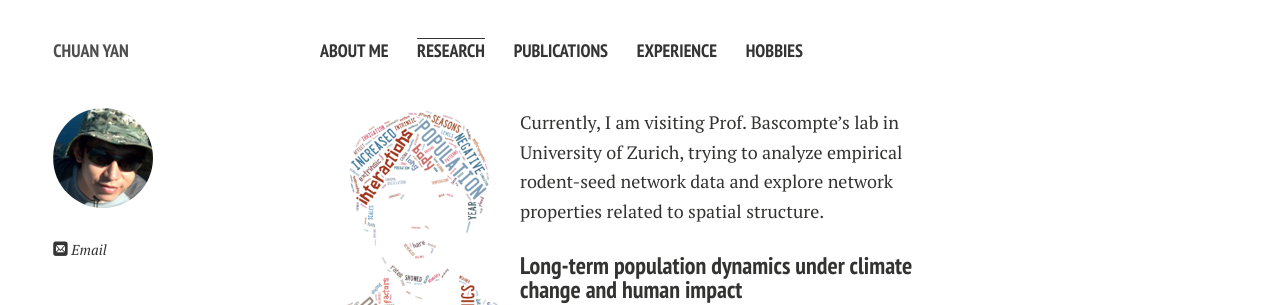
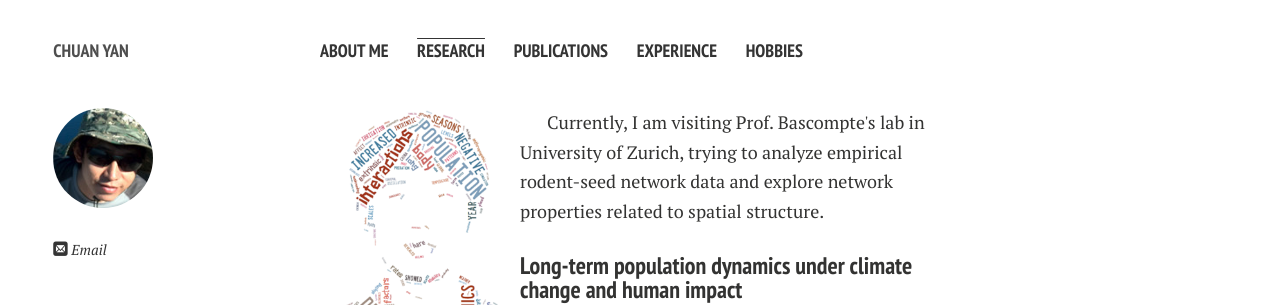
Before and after one commit to yanriver/yanriver.github.io, a Jekyll site: the page built from projects.md, in a window 1280 px wide. Shown: the top 305 px of the page. Built offline with Jekyll 4.4.1, drawn with Linux system fonts in a browser that asks for light colours; nearby versions of some CDN libraries.

Commit message:
academic clound

```diff
--- a/_config.yml
+++ b/_config.yml
@@ -44,7 +44,7 @@
 # http://en.wikipedia.org/wiki/List_of_tz_database_time_zones
 timezone: America/New_York
 future: true
-highlighter: pygments
+highlighter: rouge
 markdown: kramdown
 #kramdown: redcarpet
 
--- a/projects.md
+++ b/projects.md
@@ -4,7 +4,7 @@
 title: Projects
 ---
 <img src="/images/academic_cloud.png" style="float:left" width="200" height="200">
-Currently, I am visiting Prof. Bascompte's lab in University of Zurich, trying to analyze empirical rodent-seed network data and explore network properties related to spatial structure.
+<p>Currently, I am visiting Prof. Bascompte's lab in University of Zurich, trying to analyze empirical rodent-seed network data and explore network properties related to spatial structure.</p>
 
 <h3>Long-term population dynamics under climate change and human impact</h3>
 <img src="/images/hamster.png" class="clearfix" width="200" height="200">
```
